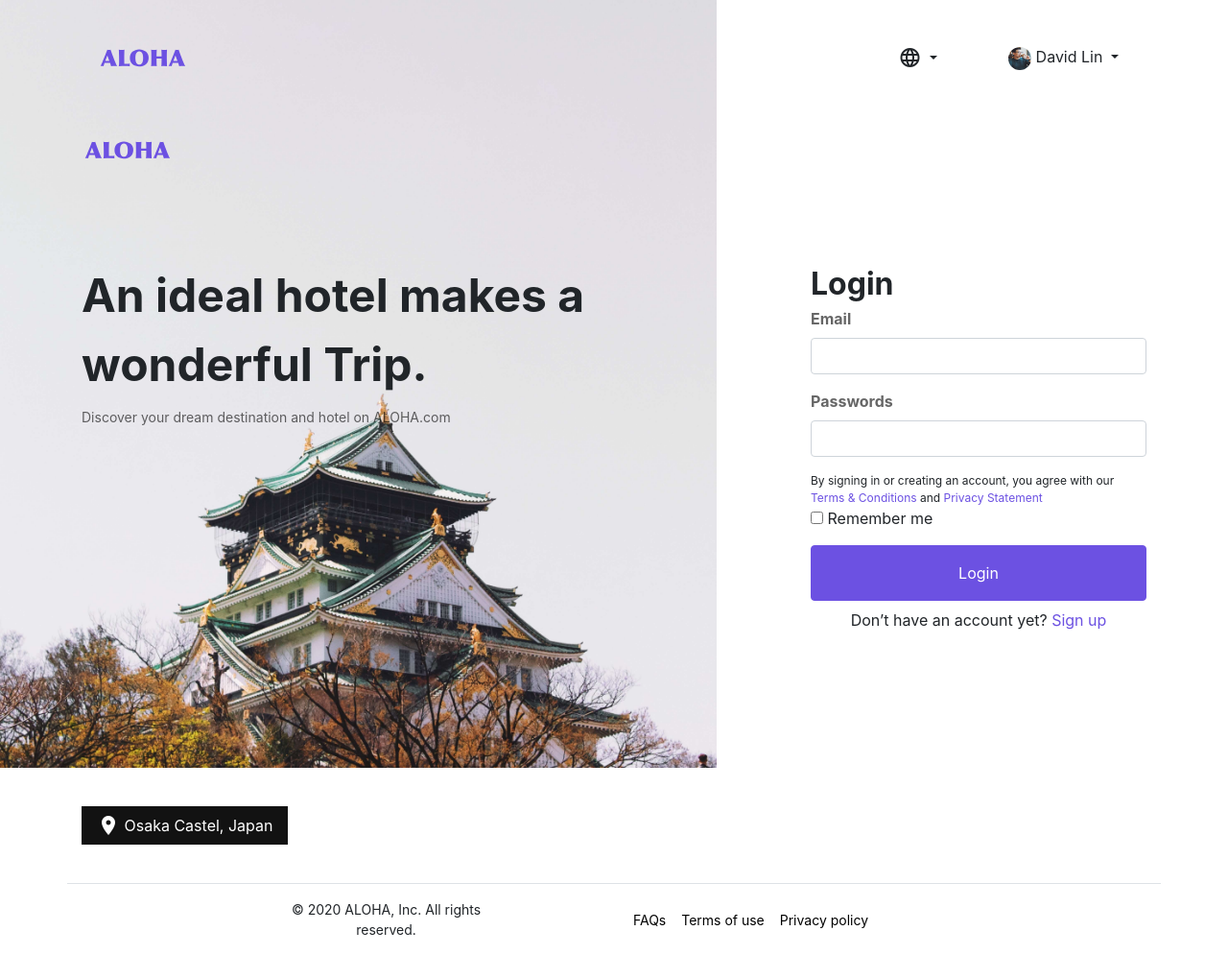
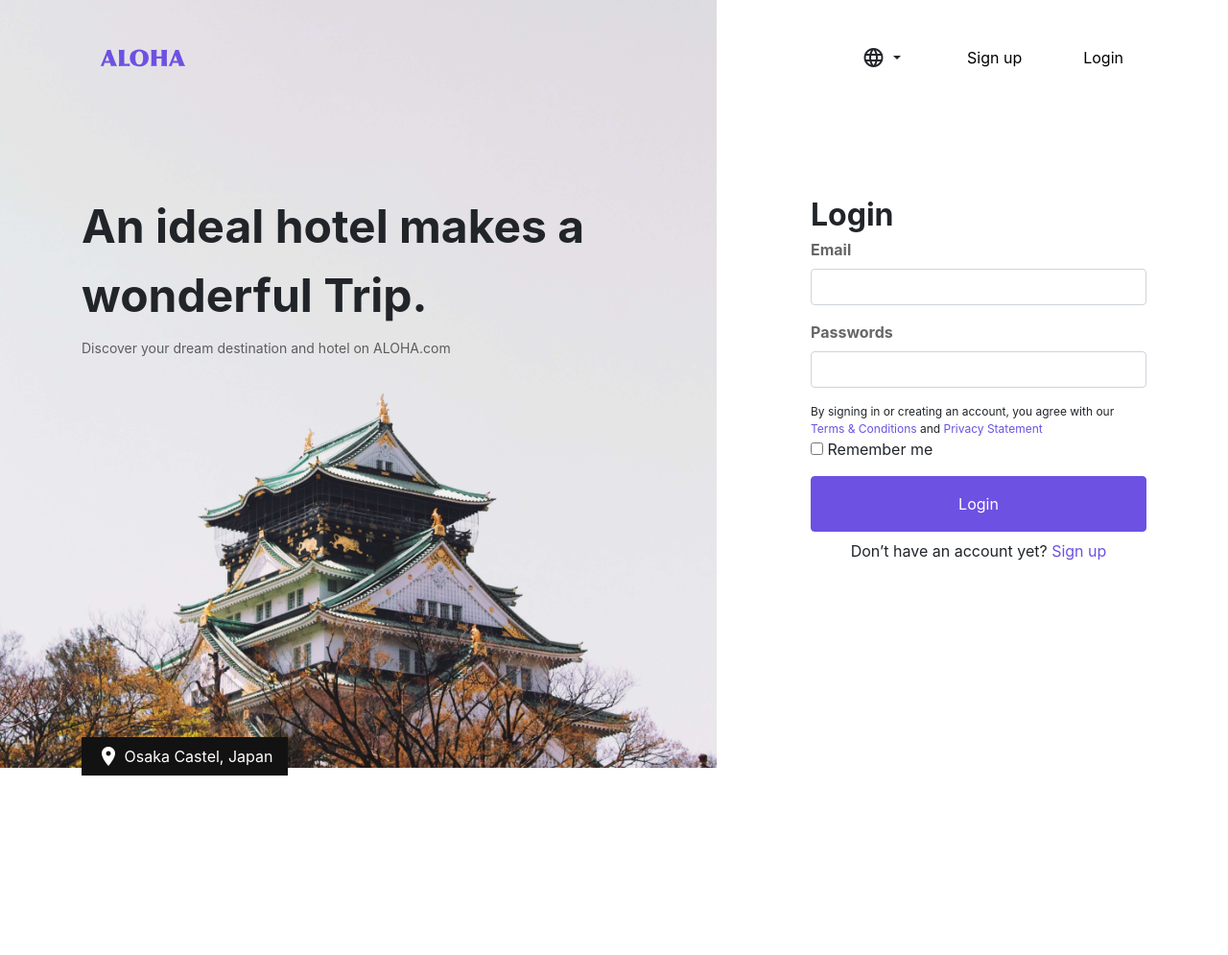
Before and after one commit to liucena/w8-work11, a plain HTML site: page login.html in a window 1280 px wide. Shown: the whole page at 96% size. After the commit the page ends 848 px from the top, so only its background shows below. Drawn offline with nearby package versions, Linux system fonts and the light colour scheme.

Commit message:
Update 2020-12-28T08:55:36.486Z

```diff
--- a/login.html
+++ b/login.html
@@ -19,8 +19,7 @@
       <div class="row">
         <div class="col-12">
           <nav class="navbar navbar-expand-sm py-5 py-sm-6 align-items-center">
-            <button class="navbar-toggler border-0" type="button" data-toggle="collapse" data-target="#navbarhidemenu"
-              aria-controls="navbarhidemenu" aria-expanded="false" aria-label="Toggle navigation">
+            <button class="navbar-toggler border-0" type="button" data-toggle="collapse" data-target="#navbarhidemenu" aria-controls="navbarhidemenu" aria-expanded="false" aria-label="Toggle navigation">
               <span class="material-icons">menu</span>
             </button>
             <!-- 隱藏漢堡選單 -->
@@ -28,41 +27,33 @@
             <div class="collapse navbar-collapse  " id="navbarhidemenu">
               <ul class="navbar-nav ml-auto align-items-sm-center">
                 <li class="nav-item  mr-sm-12 ">
-                  <div class="dropdown ">
-                    <button class="btn dropdown-toggle" type="button" id="dropdownMenuButton" data-toggle="dropdown"
-                      aria-haspopup="true" aria-expanded="false">
+                  <div class="dropdown">
+                    <button class="btn dropdown-toggle" type="button" id="dropdownMenuButton" data-toggle="dropdown" aria-haspopup="true" aria-expanded="false">
                       <span class="material-icons align-bottom ">language</span>
                     </button>
-                    <div class="dropdown-menu " aria-labelledby="dropdownMenuButton">
+                    <div class="dropdown-menu" aria-labelledby="dropdownMenuButton">
                       <a class="dropdown-item" href="#">繁體中文</a>
                       <a class="dropdown-item" href="#">簡體中文</a>
                       <a class="dropdown-item" href="#">English</a>
                     </div>
                   </div>
                 </li>
-                <li class="nav-item d-none d-sm-block ">
-                  <div class="dropdown ">
-                    <button class="btn dropdown-toggle" type="button" id="dropdownMenuButton" data-toggle="dropdown"
-                      aria-haspopup="true" aria-expanded="false">
-                      <img class = " rounded-circle profile " src="./assets/images/profile.jpg" alt="" >
-                      David Lin
-                    </button>
-                    <div class="dropdown-menu" aria-labelledby="dropdownMenuButton">
-                      <a class="dropdown-item" href="#">Sign Out</a>
-                    </div>
-                  </div>
+                <li class="nav-item mr-sm-12 ">
+                  <a class="nav-link" href="">Sign up</a>
+                </li>
+                <li class="nav-item ">
+                  <a class="nav-link" href="login.html">Login</a>
                 </li>
               </ul>
             </div>
-            <a class="d-block d-sm-none" href="#"><img class = " rounded-circle profile " src="./assets/images/profile.jpg" alt="" ></a>
           </nav>
-
         </div>
       </div>
     </div>
   </header>
+  <!-- navbar結束 -->
   <header class="header container position-relative">
-    <h1 class="logo py-5 py-sm-6"><a href="index.html">logo</a></h1>
+
 </header>
 <main class="login ">
     <section class="container h-100">
@@ -116,34 +107,9 @@
       </div>
 </main>
 
-    <div class="footer">
-      <div class="container">
-        <div class="row justify-content-between align-items-center  py-4
-         border-top">
-          <div class="col-12 col-sm-3  offset-lg-2  order-2 order-sm-1">
-            <p class="text-s text-center mb-4 mb-sm-0">© 2020 ALOHA, Inc. All rights reserved.</p>
-          </div>
-          <div class="col-12 col-sm-5 order-1 order-sm-2 mr-lg-auto">
-            <ul class="d-flex justify-content-center  ">
-              <li class="mr-4"><a class="text-s" href="#">FAQs</a></li>
-              <li class="mr-4"><a class="text-s" href="#">Terms of use</a></li>
-              <li><a class="text-s" href="#">Privacy policy</a></li>
-            </ul>
-          </div>
-        </div>
-      </div>
-    </div>
 
-
-
-
-
-
-
-
-
-    <script src="./assets/js/swiper.js"></script>
-    <script src="https://unpkg.com/swiper/swiper-bundle.min.js"></script>
+  <script src="./assets/js/swiper.js"></script>
+  <script src="https://unpkg.com/swiper/swiper-bundle.min.js"></script>
     <script src="./assets/js/vendors.js"></script>
     <script src="./assets/js/all.js"></script>
     <script src="https://code.jquery.com/jquery-3.3.1.slim.min.js"
```
